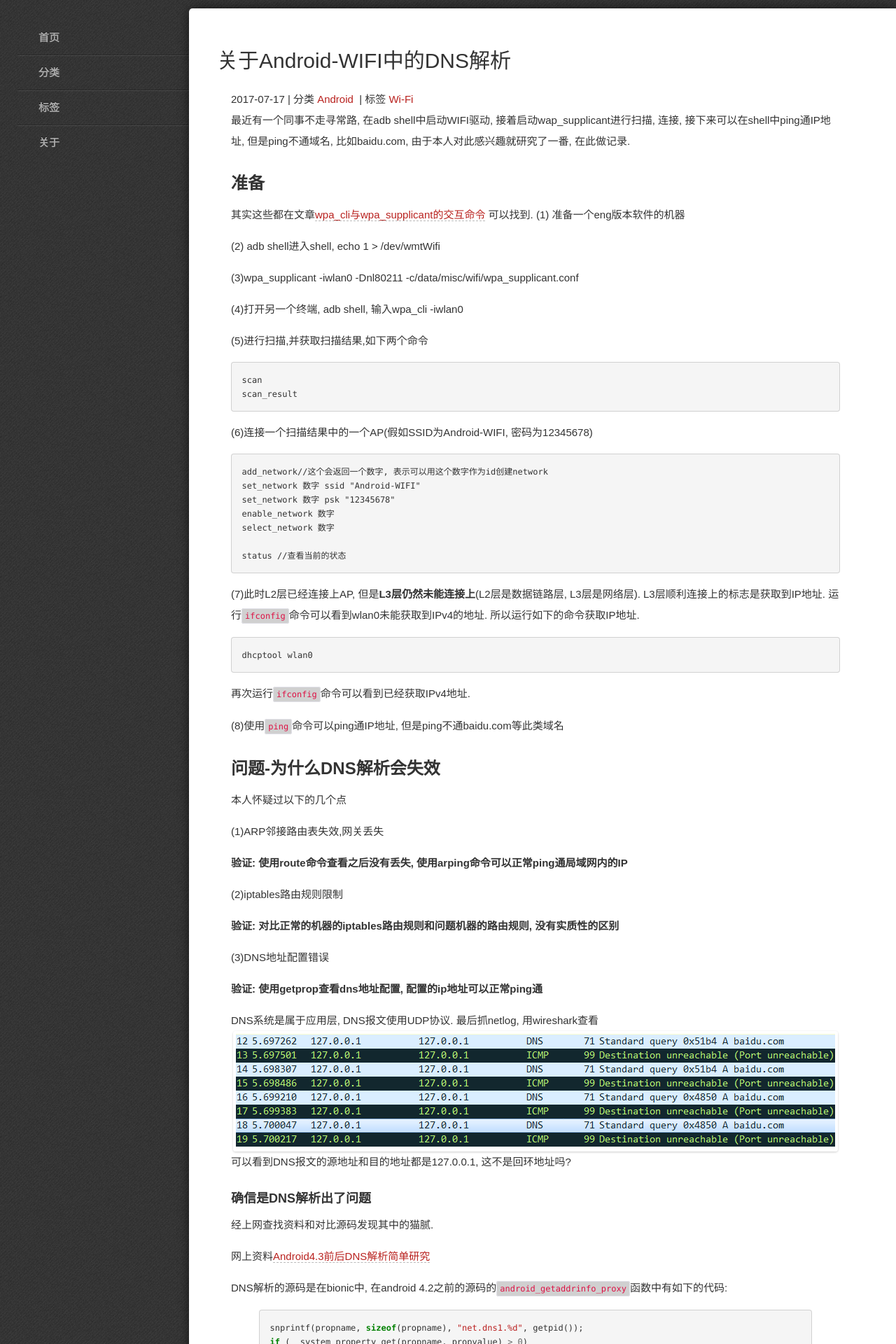
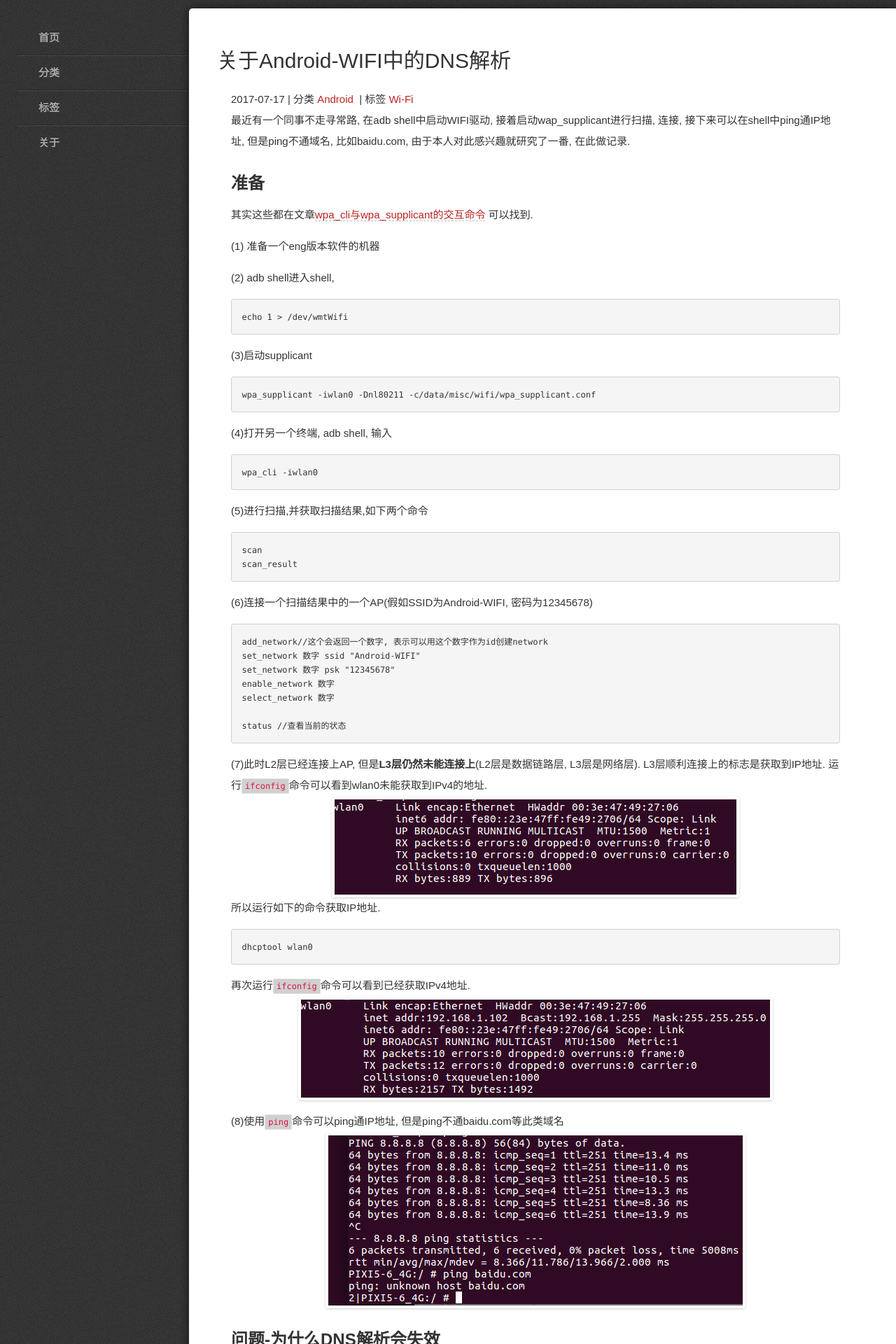
Before and after one commit to Claruarius/blog, a Jekyll site: the page built from _posts/2017-07-17-关于Android-WIFI中的DNS解析.md, in a window 1280 px wide. Shown: the top 1920 px of the page at 70% size. Built offline with Jekyll 4.4.1, drawn with Linux system fonts in a browser that asks for light colours; some web fonts are replaced; some of the changed text lies outside the part shown.

Commit message:
modify article

````diff
--- a/_posts/2017-07-17-关于Android-WIFI中的DNS解析.md
+++ b/_posts/2017-07-17-关于Android-WIFI中的DNS解析.md
@@ -12,13 +12,23 @@ excerpt: 最近有一个同事不走寻常路, 在adb shell中启动WIFI驱动,
 ## **准备**
 
 其实这些都在文章[wpa_cli与wpa_supplicant的交互命令](http://www.cnblogs.com/lidabo/p/4660213.html) 可以找到.
+
 (1) 准备一个eng版本软件的机器
 
-(2) adb shell进入shell, echo 1 > /dev/wmtWifi
+(2) adb shell进入shell,
+```
+echo 1 > /dev/wmtWifi
+```
 
-(3)wpa_supplicant -iwlan0 -Dnl80211 -c/data/misc/wifi/wpa_supplicant.conf
+(3)启动supplicant
+```
+wpa_supplicant -iwlan0 -Dnl80211 -c/data/misc/wifi/wpa_supplicant.conf
+```
 
-(4)打开另一个终端, adb shell, 输入wpa_cli -iwlan0
+(4)打开另一个终端, adb shell, 输入
+```
+wpa_cli -iwlan0
+```
 
 (5)进行扫描,并获取扫描结果,如下两个命令
 ```
@@ -35,13 +45,18 @@ select_network 数字
 
 status //查看当前的状态
 ```
-(7)此时L2层已经连接上AP, 但是**L3层仍然未能连接上**(L2层是数据链路层, L3层是网络层). L3层顺利连接上的标志是获取到IP地址. 运行`ifconfig`命令可以看到wlan0未能获取到IPv4的地址. 所以运行如下的命令获取IP地址.
+(7)此时L2层已经连接上AP, 但是**L3层仍然未能连接上**(L2层是数据链路层, L3层是网络层). L3层顺利连接上的标志是获取到IP地址. 运行`ifconfig`命令可以看到wlan0未能获取到IPv4的地址.
+![](/blog/assets/wifi/wifi-dns-4.png)
+所以运行如下的命令获取IP地址.
 ```
 dhcptool wlan0
 ```
 再次运行`ifconfig`命令可以看到已经获取IPv4地址.
+![](/blog/assets/wifi/wifi-dns-5.png)
 
 (8)使用`ping`命令可以ping通IP地址, 但是ping不通baidu.com等此类域名
+![](/blog/assets/wifi/wifi-dns-6.png)
+
 ## **问题-为什么DNS解析会失效**
 
 本人怀疑过以下的几个点
@@ -88,6 +103,7 @@ if ((hostname != NULL
 所以应该告诉netd我的DNS解析地址是多少.
 
 网上资料[android 4.3以上修改DNS 及 流程（netd）](http://blog.csdn.net/ganyue803/article/details/51646284)主要介绍Android DNS的流程. 通过该文,可以提炼出以下两个步骤:
+
 (1)设置iptables
 ```
 iptables -t nat -A OUTPUT -p udp --dport 53 -j DNAT --to-destination DNS地址
````
Also changed, not shown: assets/wifi/wifi-dns-4.png (added), assets/wifi/wifi-dns-5.png (added), assets/wifi/wifi-dns-6.png (added).
